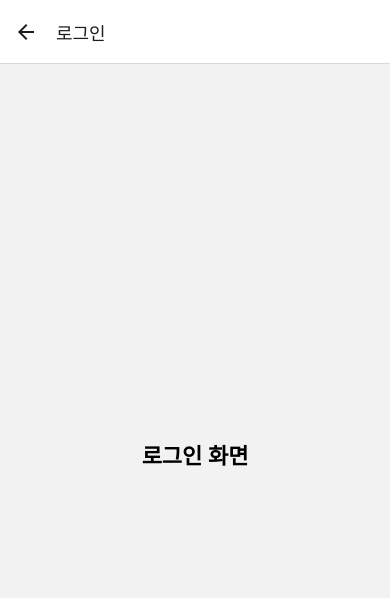
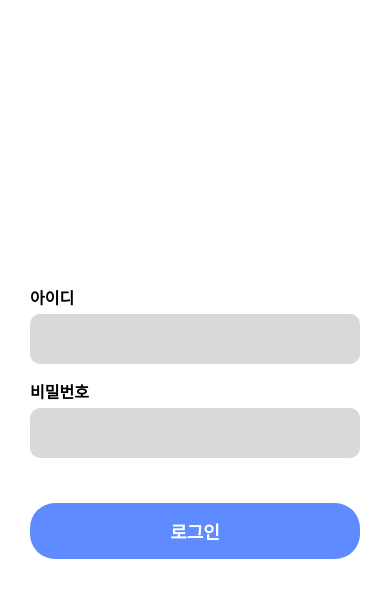
Before and after one commit to CodePlayOrg/Frontend, a React Native app: screen /Login in a window 390 px wide. Shown: the top 598 px of the page. Built offline with nearby package versions, Linux system fonts and the light colour scheme.

Commit message:
메인 지도까지 완료 아직 친구 위치 기능 안됨

```diff
--- a/App.tsx
+++ b/App.tsx
@@ -1,52 +1,8 @@
-/**
- * Sample React Native App
- * https://github.com/facebook/react-native
- *
- * @format
- */
-
-/**import { NewAppScreen } from '@react-native/new-app-screen';
-import { StatusBar, StyleSheet, useColorScheme, View } from 'react-native';
-import {
-  SafeAreaProvider,
-  useSafeAreaInsets,
-} from 'react-native-safe-area-context';**/
 import React from 'react';
 import AppNavigator from './src/navigations/AppNavigator';
 
+const App = () => {
+  return <AppNavigator />;
+};
 
-/**function App() {
-  const isDarkMode = useColorScheme() === 'dark';
-
-  return (
-    <SafeAreaProvider>
-      <StatusBar barStyle={isDarkMode ? 'light-content' : 'dark-content'} />
-      <AppContent />
-    </SafeAreaProvider>
-  );
-}
-
-function AppContent() {
-  const safeAreaInsets = useSafeAreaInsets();
-
-  return (
-    <View style={styles.container}>
-      <NewAppScreen
-        templateFileName="App.tsx"
-        safeAreaInsets={safeAreaInsets}
-      />
-    </View>
-  );
-}
-
-const styles = StyleSheet.create({
-  container: {
-    flex: 1,
-  },
-});
-
-export default App;**/
-
-export default function App() {
-  return <AppNavigator />;
-}
+export default App;
--- a/src/navigations/AppNavigator.tsx
+++ b/src/navigations/AppNavigator.tsx
@@ -1,26 +1,28 @@
 import React from 'react';
 import { NavigationContainer } from '@react-navigation/native';
-import { createNativeStackNavigator } from '@react-navigation/native-stack';
-
+import { createStackNavigator } from '@react-navigation/stack';
 import StartScreen from '../screens/StartScreen';
+import SignupScreen from '../screens/SignupScreen';
 import LoginScreen from '../screens/LoginScreen';
-import SignupScreen from '../screens/SignupScreen';
+import HomeScreen from '../screens/HomeScreen';
 
 export type RootStackParamList = {
   Start: undefined;
+  Signup: undefined;
   Login: undefined;
-  Signup: undefined;
+  Home: undefined;
 };
 
-const Stack = createNativeStackNavigator<RootStackParamList>();
+const Stack = createStackNavigator<RootStackParamList>();
 
-const AppNavigator: React.FC = () => {
+const AppNavigator = () => {
   return (
     <NavigationContainer>
-      <Stack.Navigator initialRouteName="Start">
-        <Stack.Screen name="Start" component={StartScreen} options={{ title: '시작 화면' }} />
-        <Stack.Screen name="Login" component={LoginScreen} options={{ title: '로그인' }} />
-        <Stack.Screen name="Signup" component={SignupScreen} options={{ title: '회원가입' }} />
+      <Stack.Navigator screenOptions={{ headerShown: false }}>
+        <Stack.Screen name="Start" component={StartScreen} />
+        <Stack.Screen name="Signup" component={SignupScreen} />
+        <Stack.Screen name="Login" component={LoginScreen} />
+        <Stack.Screen name="Home" component={HomeScreen} />
       </Stack.Navigator>
     </NavigationContainer>
   );
--- /dev/null
+++ b/src/screens/HomeScreen.tsx
@@ -0,0 +1,161 @@
+import React, {useEffect, useState} from 'react';
+import {
+    View,
+    StyleSheet,
+    TextInput,
+    TouchableOpacity,
+    PermissionsAndroid,
+    Platform,
+    Text,
+  } from 'react-native';
+import MapView, { Marker, Region } from 'react-native-maps';
+import Geolocation from '@react-native-community/geolocation';
+import Icon from 'react-native-vector-icons/Ionicons';
+
+type Coordinates = {
+    latitude: number;
+    longitude: number;
+  };
+
+const HomeScreen = () => {
+
+    const [region, setRegion] = useState<Region>({
+        latitude: 37.5665,
+        longitude: 126.9780,
+        latitudeDelta: 0.01,
+        longitudeDelta: 0.01,
+    });//초깃값은 서울로 설정, 앱 실행 직후 위치를 못 받아오면 이 좌표가 보임
+
+    const [myLocation, setMyLocation] = useState<Coordinates | null>(null);
+
+    //iOS & Android 위치 권한 요청 및 현재 위치 설정
+    const requestLocationPermission = async () => {
+        if (Platform.OS === 'ios') {
+        // @ts-ignore
+        Geolocation.requestAuthorization('whenInUse');
+        getCurrentPosition();
+        } else {
+        const granted = await PermissionsAndroid.request(
+            PermissionsAndroid.PERMISSIONS.ACCESS_FINE_LOCATION
+        );
+        if (granted === PermissionsAndroid.RESULTS.GRANTED) {
+            getCurrentPosition();
+        } else {
+            console.log('위치 권한 거부됨');
+        }
+        }
+    };
+
+    const getCurrentPosition = () => { //위치 가져오기
+        Geolocation.getCurrentPosition(
+            position => {
+                const { latitude, longitude } = position.coords;
+                setRegion({
+                    ...region,
+                    latitude,
+                    longitude,
+                });
+                setMyLocation({ latitude, longitude });
+            },
+            error => {
+                console.log('위치 가져오기 실패: ', error);
+            },
+            {enableHighAccuracy: true, timeout : 15000, maximumAge : 10000} //GPS 우선 사용, 응답 대기 시간, 캐시 허용 시간
+
+        );
+    };
+    useEffect(() => {
+        requestLocationPermission();
+    }, []);
+
+    return (
+        <View style={styles.container}>
+          {/* ✅ 지도 영역 */}
+          <MapView
+            style={styles.map}
+            region={region}
+            showsUserLocation={true}
+            onRegionChangeComplete={setRegion}
+          >
+            {myLocation && (
+              <Marker coordinate={myLocation} title="내 위치" />
+            )}
+          </MapView>
+
+          {/* 🔍 상단 검색창 */}
+          <View style={styles.searchContainer}>
+            <TextInput style={styles.searchInput} placeholder="장소를 검색하세요" />
+            <TouchableOpacity style={styles.searchButton}>
+                <Text style={{ color: '#fff', fontWeight: 'bold' }}>Search</Text>
+            </TouchableOpacity>
+          </View>
+
+          {/* 👇 하단 버튼 2개 */}
+          <View style={styles.bottomButtons}>
+            <TouchableOpacity style={styles.friendButton}>
+              <Icon name="people-outline" size={28} color="#fff" />
+            </TouchableOpacity>
+            <TouchableOpacity style={styles.profileButton}>
+              <Icon name="person-circle-outline" size={28} color="#fff" />
+            </TouchableOpacity>
+          </View>
+        </View>
+      );
+    };
+    export default HomeScreen;
+
+const styles = StyleSheet.create({
+  container: {
+    flex: 1,
+  },
+  map: {
+    flex: 1,
+  },
+  searchContainer: {
+    position: 'absolute',
+    top: 70,
+    alignSelf: 'center',
+    flexDirection: 'row',
+    alignItems: 'center',
+    backgroundColor: '#fff',
+    borderRadius: 25,
+    paddingHorizontal: 10,
+    elevation: 5,
+  },
+  searchInput: {
+    width: 260,
+    height: 40,
+    borderRadius: 20,
+    paddingHorizontal: 10,
+  },
+  searchButton: {
+    backgroundColor: '#7288FF',
+    borderRadius: 20,
+    paddingVertical: 8,
+    paddingHorizontal: 15, // 🔹 텍스트가 잘 들어가도록 약간 넓혀줌
+    marginLeft: 8,
+  },
+  bottomButtons: {
+    position: 'absolute',
+    bottom: 40,
+    flexDirection: 'row',
+    alignSelf: 'center',
+    gap: 20,
+  },
+  friendButton: {
+    backgroundColor: '#7288FF',
+    borderRadius: 50,
+    width: 60,
+    height: 60,
+    justifyContent: 'center',
+    alignItems: 'center',
+  },
+  profileButton: {
+    backgroundColor: '#C0C0C0',
+    borderRadius: 50,
+    width: 60,
+    height: 60,
+    justifyContent: 'center',
+    alignItems: 'center',
+  },
+});
--- a/src/screens/LoginScreen.tsx
+++ b/src/screens/LoginScreen.tsx
@@ -1,17 +1,57 @@
-import React from 'react';
-import { View, Text, StyleSheet } from 'react-native';
+import React, { useState } from 'react';
+import { View, TextInput, TouchableOpacity, Text, StyleSheet } from 'react-native';
+import { StackNavigationProp } from '@react-navigation/stack';
+import { RootStackParamList } from '../navigations/AppNavigator';
 
-const LoginScreen: React.FC = () => {
+type LoginScreenNavigationProp = StackNavigationProp<RootStackParamList, 'Login'>;
+
+type Props = {
+  navigation: LoginScreenNavigationProp;
+};
+
+
+const LoginScreen: React.FC<Props> = ({ navigation }) => {
+  const [id, setId] = useState('');
+  const [password, setPassword] = useState('');
+
   return (
     <View style={styles.container}>
-      <Text style={styles.text}>로그인 화면</Text>
+      <View style={styles.inputGroup}>
+        <Text style={styles.label}>아이디</Text>
+        <TextInput style={styles.input} value={id} onChangeText={setId} />
+      </View>
+
+      <View style={styles.inputGroup}>
+        <Text style={styles.label}>비밀번호</Text>
+        <TextInput style={styles.input} value={password} onChangeText={setPassword} secureTextEntry />
+      </View>
+
+      <TouchableOpacity style={styles.button} onPress={() => navigation.navigate('Home')}>
+        <Text style={styles.buttonText}>로그인</Text>
+      </TouchableOpacity>
     </View>
   );
 };
 
+const styles = StyleSheet.create({
+  container: { flex: 1, padding: 30, backgroundColor: 'white', justifyContent: 'center' },
+  inputGroup: { marginBottom: 15 },
+  label: { fontWeight: 'bold', fontSize: 16, marginBottom: 5 },
+  input: {
+    backgroundColor: '#d9d9d9',
+    borderRadius: 10,
+    paddingHorizontal: 15,
+    height: 50,
+  },
+  button: {
+    backgroundColor: '#5E8BFF',
+    alignItems: 'center',
+    justifyContent: 'center',
+    paddingVertical: 15,
+    borderRadius: 25,
+    marginTop: 30,
+  },
+  buttonText: { color: 'white', fontWeight: 'bold', fontSize: 18 },
+});
+
 export default LoginScreen;
-
-const styles = StyleSheet.create({
-  container: { flex: 1, justifyContent: 'center', alignItems: 'center' },
-  text: { fontSize: 22, fontWeight: '600' },
-});
--- a/src/screens/SignupScreen.tsx
+++ b/src/screens/SignupScreen.tsx
@@ -1,17 +1,81 @@
-import React from 'react';
-import { View, Text, StyleSheet } from 'react-native';
+import React, { useState } from 'react';
+import { View, TextInput, TouchableOpacity, Text, StyleSheet } from 'react-native';
+import { StackNavigationProp } from '@react-navigation/stack';
+import { RootStackParamList } from '../navigations/AppNavigator';
 
-const SignupScreen: React.FC = () => {
+type SignupScreenNavigationProp = StackNavigationProp<RootStackParamList, 'Signup'>;
+
+type Props = {
+  navigation: SignupScreenNavigationProp;
+};
+
+type FormData = {
+  name: string;
+  studentId: string;
+  id: string;
+  password: string;
+  confirm: string;
+};
+
+const SignupScreen: React.FC<Props> = ({ navigation }) => {
+  const [form, setForm] = useState<FormData>({
+    name: '',
+    studentId: '',
+    id: '',
+    password: '',
+    confirm: '',
+  });
+
+  const handleChange = (key: keyof FormData, value: string) => {
+    setForm({ ...form, [key]: value });
+  };
+
   return (
     <View style={styles.container}>
-      <Text style={styles.text}>회원가입 화면</Text>
+      {[
+        { label: '이름', key: 'name' },
+        { label: '학번', key: 'studentId' },
+        { label: '아이디', key: 'id' },
+        { label: '비밀번호', key: 'password', secure: true },
+        { label: '비밀번호 확인', key: 'confirm', secure: true },
+      ].map((item) => (
+        <View key={item.key} style={styles.inputGroup}>
+          <Text style={styles.label}>{item.label}</Text>
+          <TextInput
+            style={styles.input}
+            secureTextEntry={item.secure}
+            onChangeText={(text) => handleChange(item.key as keyof FormData, text)}
+            value={form[item.key as keyof FormData]}
+          />
+        </View>
+      ))}
+
+      <TouchableOpacity style={styles.button} onPress={() => navigation.navigate('Login')}>
+        <Text style={styles.buttonText}>만들기</Text>
+      </TouchableOpacity>
     </View>
   );
 };
 
+const styles = StyleSheet.create({
+  container: { flex: 1, padding: 30, backgroundColor: 'white', justifyContent: 'center' },
+  inputGroup: { marginBottom: 15 },
+  label: { fontWeight: 'bold', fontSize: 16, marginBottom: 5 },
+  input: {
+    backgroundColor: '#d9d9d9',
+    borderRadius: 10,
+    paddingHorizontal: 15,
+    height: 50,
+  },
+  button: {
+    backgroundColor: '#5E8BFF',
+    alignItems: 'center',
+    justifyContent: 'center',
+    paddingVertical: 15,
+    borderRadius: 25,
+    marginTop: 30,
+  },
+  buttonText: { color: 'white', fontWeight: 'bold', fontSize: 18 },
+});
+
 export default SignupScreen;
-
-const styles = StyleSheet.create({
-  container: { flex: 1, justifyContent: 'center', alignItems: 'center' },
-  text: { fontSize: 22, fontWeight: '600' },
-});
--- a/src/screens/StartScreen.tsx
+++ b/src/screens/StartScreen.tsx
@@ -1,31 +1,57 @@
 import React from 'react';
-import { View, Button, StyleSheet } from 'react-native';
-import { NativeStackNavigationProp } from '@react-navigation/native-stack';
-import { useNavigation } from '@react-navigation/native';
+import { View, Image, TouchableOpacity, Text, StyleSheet } from 'react-native';
+import { StackNavigationProp } from '@react-navigation/stack';
 import { RootStackParamList } from '../navigations/AppNavigator';
-//import CustomButton from '../components/CustomButton';
 
-type StartScreenNavigationProp = NativeStackNavigationProp<RootStackParamList, 'Start'>;
+type StartScreenNavigationProp = StackNavigationProp<RootStackParamList, 'Start'>;
 
-const StartScreen: React.FC = () => {
-  const navigation = useNavigation<StartScreenNavigationProp>();
+type Props = {
+  navigation: StartScreenNavigationProp;
+};
 
+const StartScreen: React.FC<Props> = ({ navigation }) => {
   return (
     <View style={styles.container}>
-      <Button title="이미 계정이 있어요" onPress={() => navigation.navigate('Login')} />
-      <Button title="계정을 만들래요" onPress={() => navigation.navigate('Signup')} />
+      <Image
+        //source={require('../../assets/start-image.png')} // 이미지 경로 수정 필요
+        //style={styles.image}
+      />
+
+      <TouchableOpacity
+        style={styles.loginButton}
+        onPress={() => navigation.navigate('Login')}>
+        <Text style={styles.loginText}>이미 계정이 있어요</Text>
+      </TouchableOpacity>
+
+      <TouchableOpacity
+        style={styles.signupButton}
+        onPress={() => navigation.navigate('Signup')}>
+        <Text style={styles.signupText}>계정을 만들래요</Text>
+      </TouchableOpacity>
     </View>
   );
 };
 
+const styles = StyleSheet.create({
+  container: { flex: 1, alignItems: 'center', justifyContent: 'center', backgroundColor: 'white' },
+  image: { width: 250, height: 250, marginBottom: 60, resizeMode: 'contain' },
+  loginButton: {
+    backgroundColor: '#5E8BFF',
+    width: '80%',
+    paddingVertical: 20,
+    borderRadius: 20,
+    alignItems: 'center',
+    marginBottom: 15,
+  },
+  signupButton: {
+    backgroundColor: '#d9d9d9',
+    width: '80%',
+    paddingVertical: 20,
+    borderRadius: 20,
+    alignItems: 'center',
+  },
+  loginText: { color: 'white', fontWeight: 'bold', fontSize: 18 },
+  signupText: { color: '#111', fontWeight: 'bold', fontSize: 18 },
+});
+
 export default StartScreen;
-
-const styles = StyleSheet.create({
-  container: {
-    flex: 1,
-    justifyContent: 'center',
-    alignItems: 'center',
-    padding: 20,
-    backgroundColor: '#fff',
-  },
-});
```
Also changed, not shown: package.json (+8 -2 lines), 3 other files (tests, documents, lock files or other folders).
